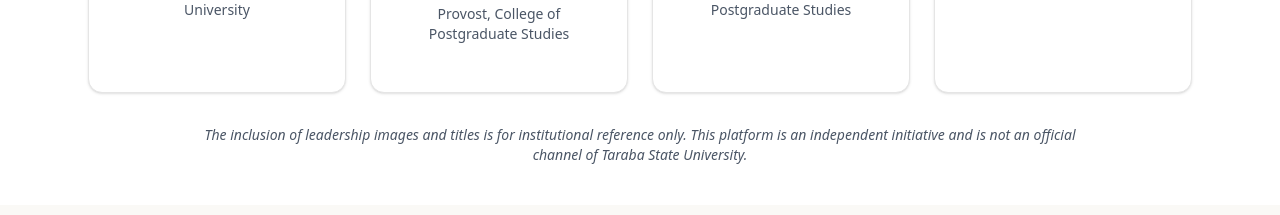
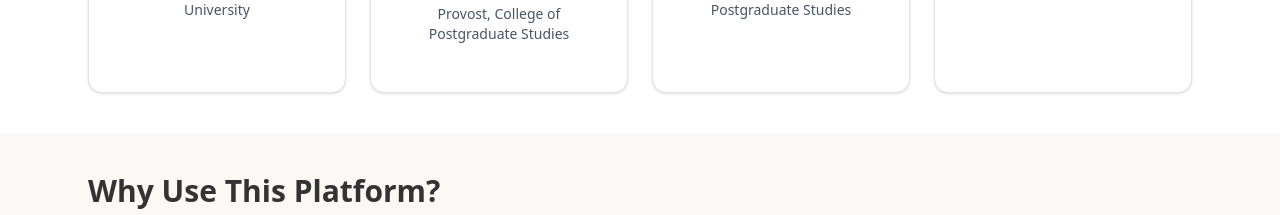
Before and after one commit to KMF21/TSU-Postgraduate-Admission-Guide, a Next.js app: page / in a window 1280 px wide. Shown: the part 1200-1415 px from the top of the page. Built offline with nearby package versions, Linux system fonts and the light colour scheme; no server answers.

Commit message:
Remove disclaimer from LeadershipSection component
Comment out disclaimer paragraph in LeadershipSection.

```diff
--- a/app/components/LeadershipSection.tsx
+++ b/app/components/LeadershipSection.tsx
@@ -64,10 +64,10 @@ export function LeadershipSection() {
         </div>
 
         {/* Disclaimer */}
-        <p className="mt-8 max-w-4xl text-sm italic text-gray-600 mx-auto text-center">
+        {/* <p className="mt-8 max-w-4xl text-sm italic text-gray-600 mx-auto text-center">
           The inclusion of leadership images and titles is for institutional reference only.
           This platform is an independent initiative and is not an official channel of Taraba State University.
-        </p>
+        </p> */}
       </div>
     </section>
   );
```
